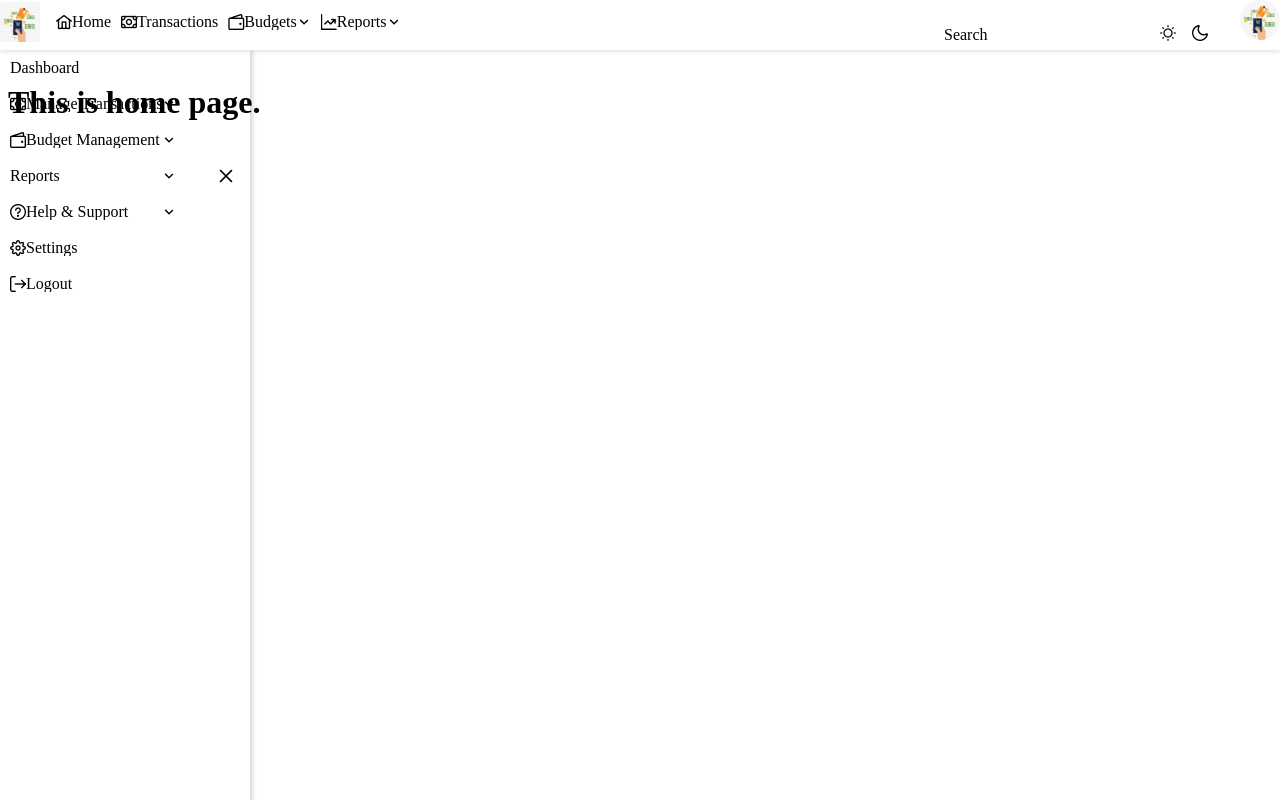
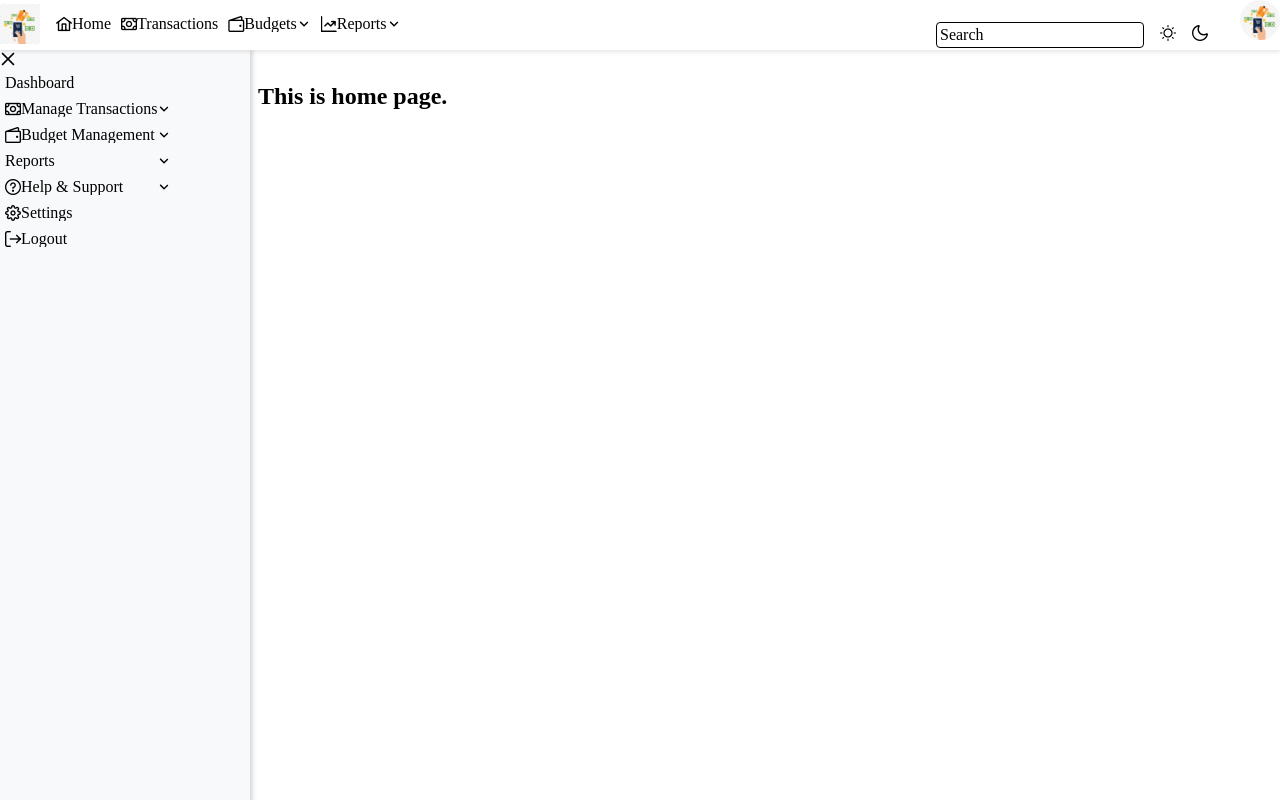
Before and after one commit to Shrijanaa1/ExpenseManagementSystem-Frontend, a Vue app in the folder ems_frontend/: page /home in a window 1280 px wide. Both pictures are taken after a click on the button 8 px from the left and 22 px from the top of the page. Built offline with nearby package versions, Linux system fonts and the light colour scheme.

Commit message:
Updated home page for proper content and sidebar synchronization

```diff
--- a/ems_frontend/src/assets/base.css
+++ b/ems_frontend/src/assets/base.css
@@ -1,5 +1,6 @@
 :root {
     --navbar-bg-color: #fff;
+    --sidebar-bg-color: #f8f9fa;
     --text-color: #000;
   }
 
@@ -24,8 +25,10 @@
   }
 
 .sidebar .p-menubar-item{
-  padding: 10px;
+  padding: 5px;
 }
+
+
 
   /* Apply text color globally // change only header*/
 /* body {
--- a/ems_frontend/src/components/Home.vue
+++ b/ems_frontend/src/components/Home.vue
@@ -1,8 +1,36 @@
 <template>
-    <h1> This is home page. </h1>
+    <div class="home-container">
+        <div :class="['home-content', { 'sidebar-open': sidebarVisible }]">
+        <h2> This is home page.</h2>
+    </div>
+    </div>
 </template>
 
 <script setup>
+import { defineProps } from 'vue';
+
+//Receive the sidebarVisible prop from the parent component(App.vue)
+const props = defineProps({
+    sidebarVisible: Boolean,
+});
+
+
 </script>
 
-<style></style>
+<style scoped>
+.home-container {
+  display: flex;
+}
+
+.home-content {
+  padding-right: 1rem;
+  flex-grow: 1; /* Allow the content to grow and fill the remaining space */
+  width: 100%;
+  transition: margin-left 0.3s ease;
+}
+
+.home-content.sidebar-open {
+  margin-left: 250px; /* Adjust this to the sidebar width */
+}
+
+</style>
--- a/ems_frontend/src/components/Navbar.vue
+++ b/ems_frontend/src/components/Navbar.vue
@@ -27,12 +27,9 @@
 
       <!-- Sidebar Menubar -->
        <div class="sidebar" v-if="sidebarVisible">
-          <Menubar :model="itemsSidebar" class="sidebar-menubar">
-            <template #end>
-              <!-- Close Button for Sidebar -->
-               <Button icon="pi pi-times" class="close-sidebar" @click="toggleSidebar"/>
-            </template>
-          </Menubar>
+        <!-- Close Button for Sidebar -->
+        <Button icon="pi pi-times" class="close-sidebar" @click="toggleSidebar"/>
+        <Menubar :model="itemsSidebar" class="sidebar-menubar" />
        </div>
 
   </template>
@@ -171,6 +168,7 @@
 
   .nav-search {
     margin-right: 1rem;
+    padding-bottom: 0;
   }
 
   .theme-icon {
@@ -195,17 +193,12 @@
     transition: transform 0.3s ease;
   }
 
-  .close-sidebar{
-    margin: 1rem;
+
+
+  .p-inputtext{
+    border: 1px solid black;
+    border-radius: 4px;
+    padding: 3px;
   }
 
-.sidebar {
-display: flex;
-flex-direction: column;
-}
-
-.sidebar-item {
-margin-bottom: 10px;
-}
-
 </style>
--- a/ems_frontend/src/components/Transaction.vue
+++ b/ems_frontend/src/components/Transaction.vue
@@ -7,9 +7,6 @@
 </template>
 
 <script setup>
-// import { ref } from 'vue';
-// import Navbar from '@/components/Navbar.vue';
-
 import { defineProps } from 'vue';
 
 //Receive the sidebarVisible prop from the parent component(App.vue)
@@ -17,8 +14,6 @@ const props = defineProps({
     sidebarVisible: Boolean,
 });
 
-//track sidebar visibility
-// const sidebarVisible = ref(false);
 
 </script>
 
```
